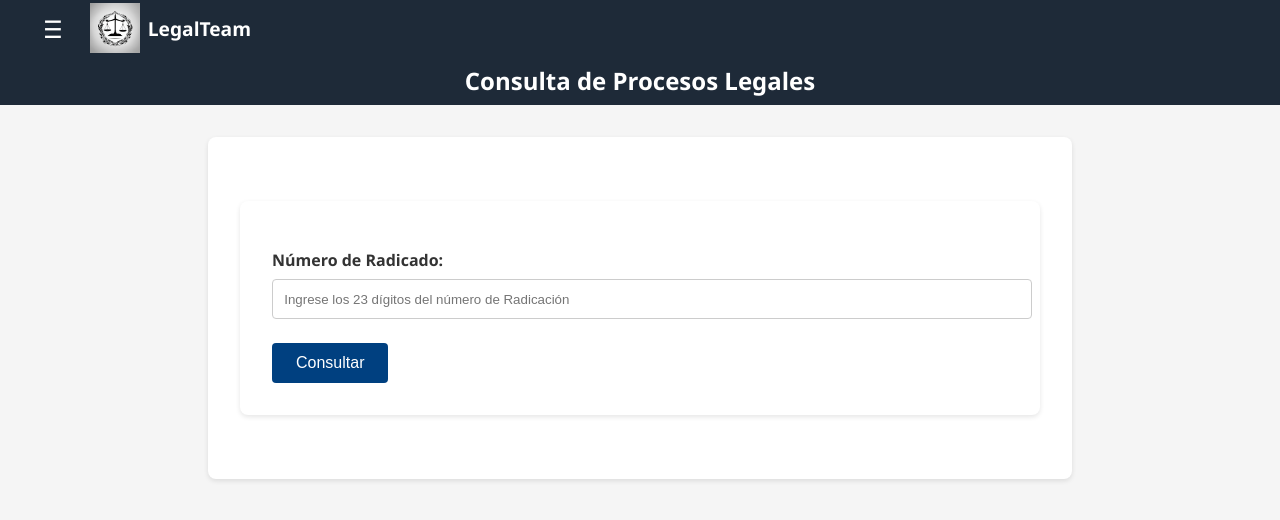
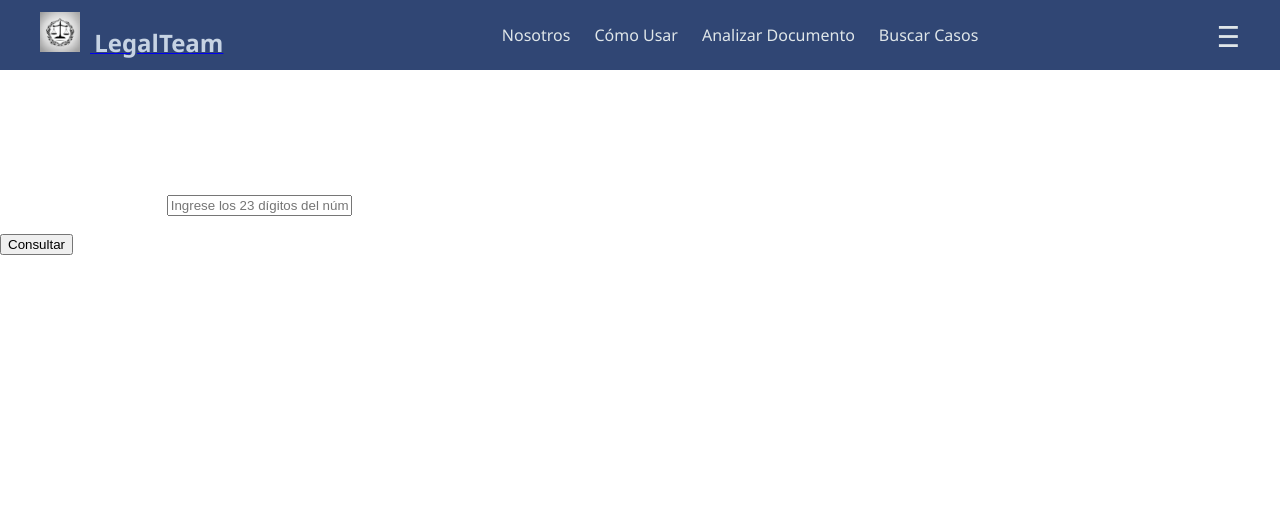
Before and after one commit to sarenasr/LegalTeam, a Django app: page /scraper/search/ in a window 1280 px wide. Shown: the top 520 px of the page. Run offline with Django 5.2, Linux system fonts and the light colour scheme.

Commit message:
HomePage Visuals

```diff
--- a/static/css/style.css
+++ b/static/css/style.css
@@ -1,102 +1,119 @@
-/* static/css/style.css */
-
 /* Base styles */
 body {
     font-family: 'Segoe UI', Tahoma, sans-serif;
-    background-color: #f5f5f5;
-    color: #333;
+    background-color: #ffffff;
+    color: #ffffff;
     margin: 0;
 }
 
 /* Navbar styles */
 .navbar {
-    background-color: #1e2a38;
-    padding: 0.2rem 1rem;
+    background-color: #304674;
+    padding: 0.5rem 1rem;
     box-shadow: 0 2px 4px rgba(0,0,0,0.1);
 }
 
 .nav-content {
     display: flex;
+    justify-content: space-between;
     align-items: center;
     max-width: 1200px;
     margin: 0 auto;
-    gap: 1rem;
+}
+
+.logo {
+    height: 40px;
+    width: auto;
+    margin-right: 10px;
+}
+
+.brand-name {
+    font-size: 1.5rem;
+    font-weight: bold;
+    color: #c6d3e3;
+    text-decoration: none;
+}
+
+.nav-links {
+    display: flex;
+    list-style: none;
+    gap: 1.5rem;
+}
+
+.nav-item {
+    color: #dfe6e9;
+    text-decoration: none;
+    font-weight: 500;
+    transition: color 0.3s;
+}
+
+.nav-item:hover {
+    color: #00a8ff;
 }
 
 .menu-icon {
-    color: white;
-    font-size: 1.5rem;
+    color: #dfe6e9;
+    font-size: 1.8rem;
     cursor: pointer;
-    display: flex;
-    align-items: center;
-    padding: 0.2rem;
 }
 
-.logo-link {
-    display: flex;
-    align-items: center;
-    text-decoration: none;
-    color: #fff;
-    margin-left: 0.5rem;
+/* Mobile Nav */
+.mobile-nav {
+    background-color: #304674;
+    padding: 1rem;
+    position: absolute;
+    top: 60px;
+    left: 0;
+    right: 0;
 }
 
-.logo {
-    height: 50px;
-    width: auto;
-    margin-right: 0.5rem;
+.mobile-nav-links {
+    list-style: none;
+    padding: 0;
 }
 
-.brand-name {
-    font-size: 1.2rem;
-    font-weight: bold;
+.mobile-nav-item {
+    color: #dfe6e9;
+    text-decoration: none;
+    display: block;
+    padding: 0.5rem 0;
+}
+
+.mobile-nav-item:hover {
+    color: #00a8ff;
 }
 
 /* Header styles */
-header {
-    background-color: #1e2a38;
-    color: #fff;
-    padding: 0.5rem;
+.header-section {
+    background-color: #ffffff;
     text-align: center;
+    padding: 2rem;
 }
 
-h1 {
+.header-section h1 {
+    color: #ffffff;
     margin: 0;
-    font-size: 1.5rem;
-}
-
-/* Container styles */
-.container {
-    max-width: 800px;
-    margin: 2rem auto;
-    background-color: #fff;
-    padding: 2rem;
-    border-radius: 8px;
-    box-shadow: 0 2px 5px rgba(0,0,0,0.1);
+    font-size: 2rem;
 }
 
 /* Home page styles */
 .features {
     display: grid;
     grid-template-columns: repeat(auto-fit, minmax(250px, 1fr));
-    gap: 2rem;
+    gap: 1.5rem;
     margin-top: 2rem;
 }
 
 .feature-card {
-    background-color: #fff;
-    padding: 2rem;
+    background-color: #d8e1e8;
+    padding: 1.5rem;
     border-radius: 8px;
-    box-shadow: 0 2px 5px rgba(0,0,0,0.1);
     text-align: center;
-}
-
-.feature-card.disabled {
-    opacity: 0.5;
-    cursor: not-allowed;
+    box-shadow: 0 2px 5px rgba(0, 0, 0, 0.1);
 }
 
 .feature-card h2 {
-    color: #004080;
+    color: #00a8ff;
     margin-bottom: 1rem;
 }
 
@@ -104,70 +121,113 @@ h1 {
     margin-bottom: 1.5rem;
 }
 
-/* Results page styles */
-ul {
-    list-style: none;
-    padding: 0;
+.button {
+    background-color: #304674;
+    color: #34495e;
+    text-decoration: none;
+    padding: 0.7rem 1.5rem;
+    border-radius: 4px;
+    transition: background-color 0.3s;
 }
 
-li {
-    background-color: #e9eef5;
-    margin-bottom: 1rem;
-    padding: 1rem;
-    border-left: 5px solid #004080;
+.button:hover {
+    background-color: #007bbf;
 }
 
-li:hover {
-    background-color: #dbe5f0;
+.disabled {
+    opacity: 0.6;
+    pointer-events: none;
 }
 
-strong {
-    display: block;
-    font-weight: 600;
+
+/* Team Section styles */
+.team-section {
+    padding: 4rem 0;
+    background-color: #f9f9f9; /* Light grey to make it distinct from the rest */
+    text-align: center;
+}
+
+.team-section h2 {
+    font-size: 2rem;
+    color: #304674;
+    margin-bottom: 1.5rem;
+}
+
+.team-section p {
+    color: grey;
+    max-width: 800px;
+    margin: 0 auto;
+    margin-bottom: 3rem;
+}
+
+.team-cards-container {
+    display: grid;
+    grid-template-columns: repeat(auto-fit, minmax(200px, 1fr));
+    gap: 2rem;
+    justify-items: center; /* Center the cards horizontally */
+}
+
+.team-card {
+    background-color: #ffffff;
+    padding: 20px;
+    border-radius: 10px;
+    text-align: center;
+    box-shadow: 0 2px 5px rgba(0, 0, 0, 0.1);
+    width: 250px; /* Set a consistent width for the cards */
+}
+
+.team-card img {
+    border-radius: 50%;
+    width: 100px;
+    height: 100px;
+    object-fit: cover;
+    margin-bottom: 1rem;
+}
+
+.team-card h3 {
+    color: #304674;
+    font-size: 1.25rem;
     margin-bottom: 0.5rem;
 }
 
-p.error {
-    color: #cc0000;
-    font-weight: bold;
-}
-
-/* Button styles */
-.button, button {
-    background-color: #004080;
-    color: #fff;
-    text-decoration: none;
-    padding: 0.7rem 1.5rem;
-    border-radius: 4px;
-    display: inline-block;
-    border: none;
-    cursor: pointer;
+.team-card p {
+    color: grey;
     font-size: 1rem;
 }
 
-.button:hover, button:hover {
-    background-color: #003366;
+/* Document Analysis Container */
+.doc-analysis-container {
+    display: grid;
+    grid-template-columns: 1fr 1fr;
+    gap: 2rem;
+    max-width: 1200px;
+    margin: 0 auto;
+    padding: 2rem;
 }
 
-.disabled .button {
-    background-color: #cccccc;
-    pointer-events: none;
+/* Document Container */
+.doc-container {
+    background-color: #ffffff;
+    border-radius: 8px;
+    box-shadow: 0 2px 5px rgba(0, 0, 0, 0.1);
+    overflow-y: auto;
+    padding: 1.5rem;
+    height: 80vh;
 }
 
-/* Form styles */
-form p {
-    margin-bottom: 1.5rem;
+/* Summary and QA Containers */
+.summary-qa-container {
+    display: flex;
+    flex-direction: column;
+    gap: 2rem;
 }
 
-label {
-    display: block;
-    margin-bottom: 0.5rem;
-    font-weight: 600;
+/* Summary and QA Individual Boxes */
+.summary-container, .qa-container {
+    background-color: #f0f4fa;
+    border-radius: 8px;
+    box-shadow: 0 2px 5px rgba(0, 0, 0, 0.1);
+    padding: 1.5rem;
+    height: 40vh;
+    overflow-y: auto;
 }
-
-input {
-    width: 100%;
-    padding: 0.7rem;
-    border: 1px solid #ccc;
-    border-radius: 4px;
-}
--- a/templates/base.html
+++ b/templates/base.html
@@ -8,10 +8,10 @@
 </head>
 <body>
     {% include 'navbar.html' %}
-    <header>
+    <header class="header-section">
         <h1>{% block header %}LegalTeam{% endblock %}</h1>
     </header>
-    <div class="container">
+    <div class="container content-section">
         {% block content %}{% endblock %}
     </div>
 </body>
--- a/templates/navbar.html
+++ b/templates/navbar.html
@@ -1,10 +1,30 @@
 {% load static %}
 <nav class="navbar">
-    <div class="nav-content">
-        <div class="menu-icon">☰</div>
+    <div class="nav-content container">
+        <!-- Logo Section -->
         <a href="{% url 'home' %}" class="logo-link">
             <img src="{% static 'images/logo.jpeg' %}" alt="LegalTeam Logo" class="logo">
             <span class="brand-name">LegalTeam</span>
         </a>
+
+        <!-- Desktop Navigation Links -->
+        <ul class="nav-links">
+            <li><a href="{% url 'home' %}#team" class="nav-item">Nosotros</a></li>
+            <li><a href="{% url 'home' %}#como" class="nav-item">Cómo Usar</a></li>
+            <li><a href="{% url 'analysis' %}" class="nav-item">Analizar Documento</a></li>
+            <li><a href="{% url 'case_search' %}" class="nav-item">Buscar Casos</a></li>
+        </ul>
+
+        <!-- Mobile Menu Icon -->
+        <div class="menu-icon" onclick="toggleMobileNav()">☰</div>
     </div>
+
+
 </nav>
+
+<script>
+    function toggleMobileNav() {
+        const mobileNav = document.getElementById('mobileNav');
+        mobileNav.classList.toggle('hidden');
+    }
+</script>
```
Also changed, not shown: templates/home.html (+72 -13 lines).
